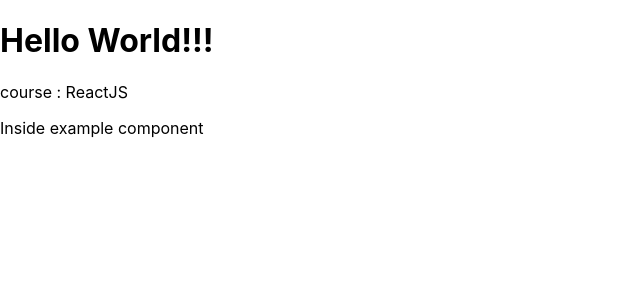
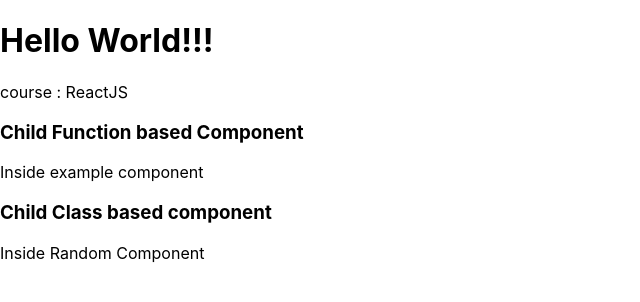
Before and after one commit to ashishsamuel/react-learning, a React (Create React App) app: page / in a window 1280 px wide. Shown: the top 302 px of the page, without its empty margins (0-640 px from the left). Built offline with nearby package versions, Linux system fonts and the light colour scheme.

Commit message:
function and class based components

```diff
--- a/src/App.js
+++ b/src/App.js
@@ -1,5 +1,6 @@
 import './App.css';
 import Example from './components/Example';
+import { Random } from './components/Random';
 
 function App() {
   //js code
@@ -9,7 +10,10 @@ function App() {
     <>
       <h1>Hello World!!!</h1>
       <p>course : {subjectName}</p>
+      <h3>Child Function based Component</h3>
       <Example/>
+      <h3>Child Class based component</h3>
+      <Random/>
     </>
   );
 }
--- a/src/components/Example.jsx
+++ b/src/components/Example.jsx
@@ -1,3 +1,6 @@
+
+// example of functional component
+
 function Example() {
     return(
         <>
@@ -8,4 +11,4 @@ function Example() {
     )
 }
 
-export default Example
+export default Example;
--- /dev/null
+++ b/src/components/Random.jsx
@@ -0,0 +1,14 @@
+
+// class based component
+
+import React from 'react';
+
+export class Random extends React.Component {
+    render() {
+        return(
+            <div>
+                <p>Inside Random Component</p>
+            </div>
+        )
+    }
+}
```
